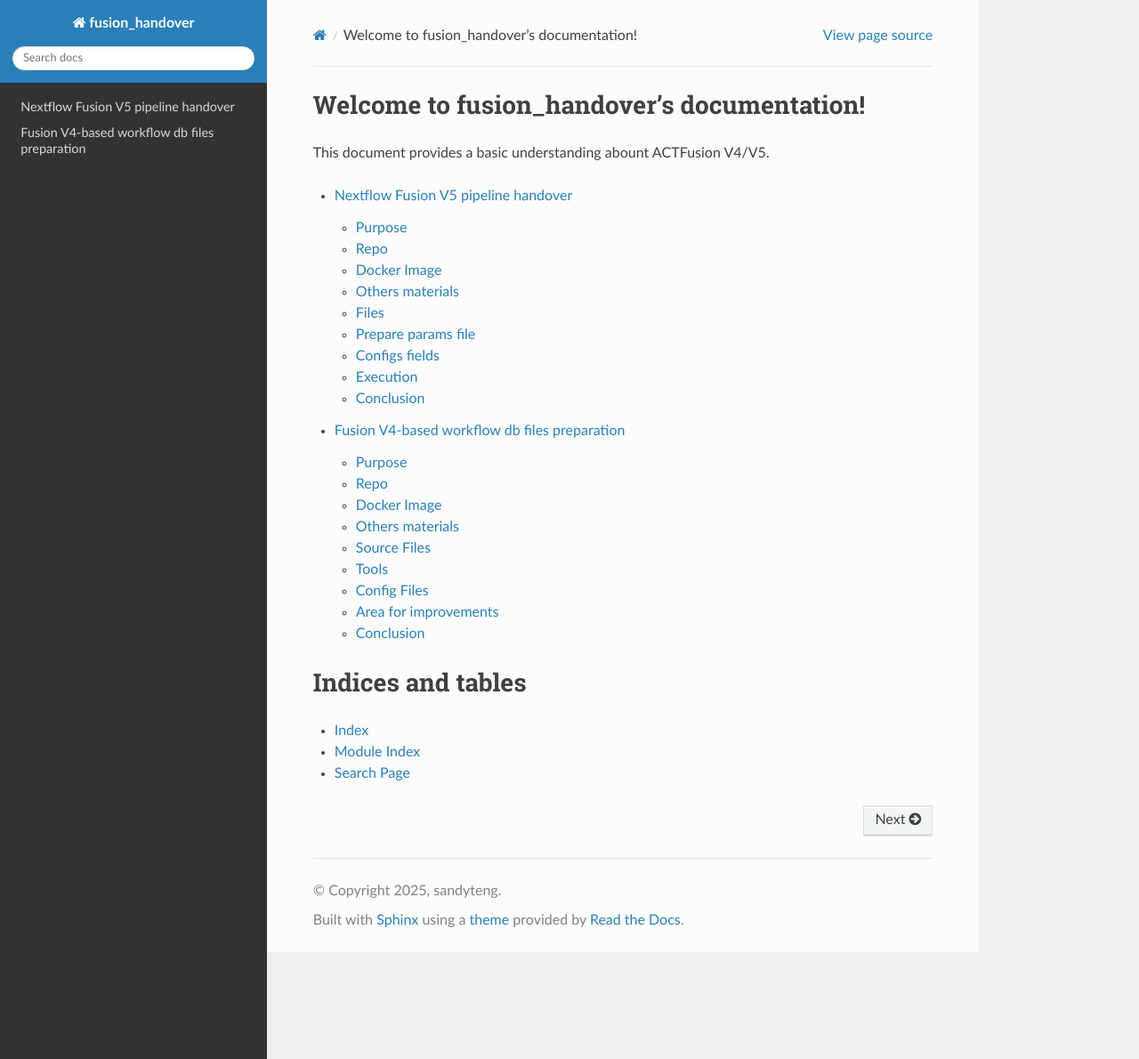
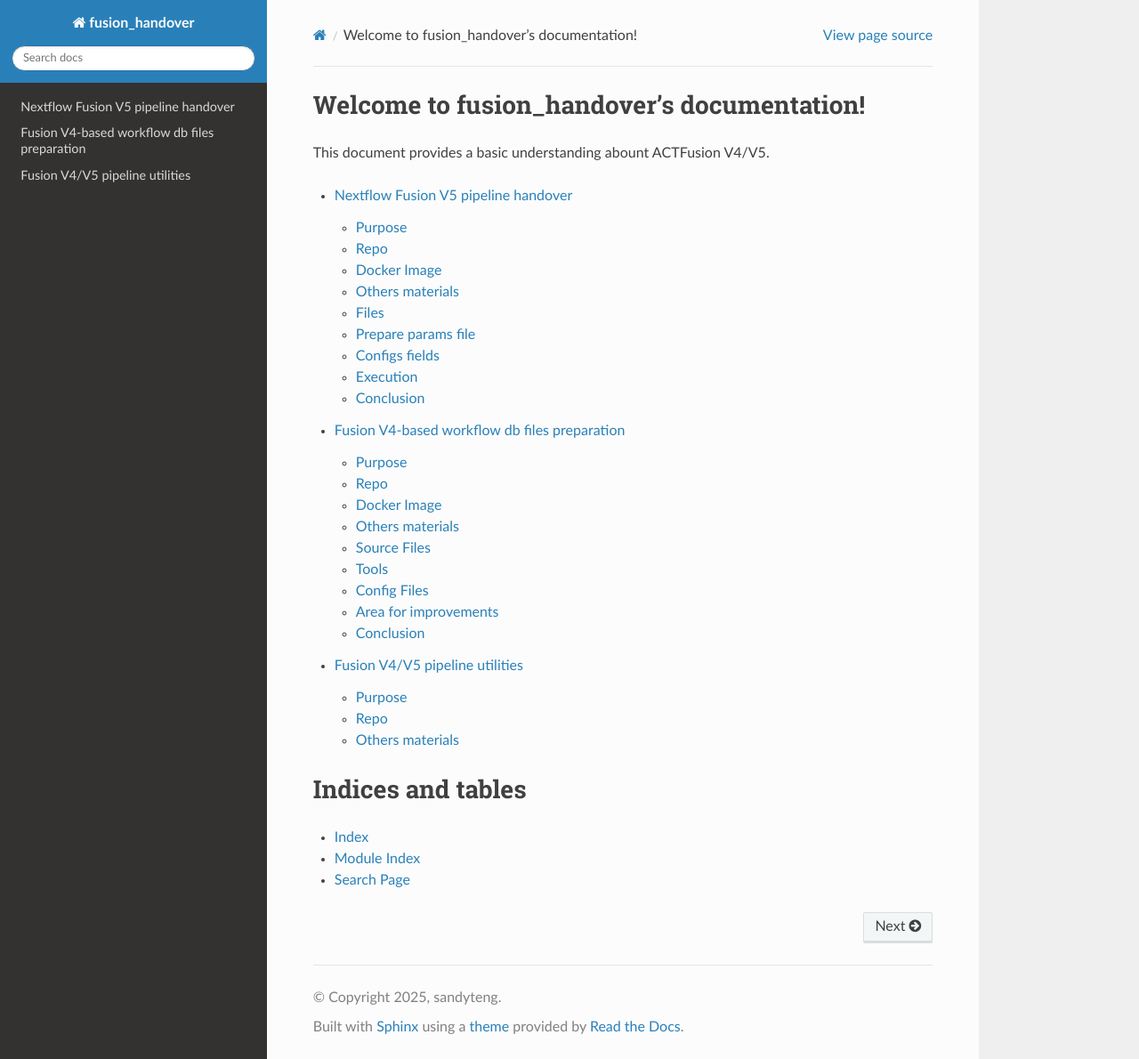
Before and after one commit to sandyteng/fusion_handover, a Sphinx documentation site: the page built from source/index.rst, in a window 1280 px wide and 1190 px high. Shown: the whole window at 89% size. Built offline with Sphinx 7.4.7 and the Read the Docs theme 3.1.0, drawn with Linux system fonts in a browser that asks for light colours; some of the changed lines change nothing that is shown.

Commit message:
add 'pipeline_utilities.rst' to the handover repo

```diff
--- a/source/index.rst
+++ b/source/index.rst
@@ -13,6 +13,7 @@ This document provides a basic understanding abount ACTFusion V4/V5.
 
    nf_fusionv5
    dp_prep_fusionv4
+   pipeline_utilities
 
 Indices and tables
 ==================
--- /dev/null
+++ b/source/pipeline_utilities.rst
@@ -0,0 +1,27 @@
+================================
+Fusion V4/V5 pipeline utilities
+================================
+
+-----------------
+Purpose
+-----------------
+
+This document records the available utilities for the Fusion V4/V5 pipeline output files
+
+----
+
+-----------------
+Repo
+-----------------
+
+- `(Fusion V5) Docker image construction for the commonly used fusion dev. tools <https://github.com/ACTGenomics/fusion_pipeline_env>`_
+- `(Fusion V4) Fusion V4 pipeline utilities <https://github.com/ACTGenomics/Torrent_FUSION_pipeline_utilities.git>`_
+
+-----------------
+Others materials
+-----------------
+
+- Design document - Fusion V4 (slides p.48-p.60): `20240109_actfusion_v4_amplicon_workflow_ST.v0.28.0.pptx <https://actgenomics-my.sharepoint.com/:p:/p/yufenghuang/ETgxdTAFgUNLpYgrhERNdbMBU8HbGUqji5q6WKK-UmKrlQ?e=coyvwP>`_
+- Gene/Exon-level gene quantification: `[Fusion v5] QC metrics survey (hybrid capture, target RNA-seq data) <https://actg.atlassian.net/browse/ABIE-971>`_
+- Sequencing run analysis (AANB01_504): `[Fusion v5] ACTFusion V5 sequencing library, 1st run (16 RNA samples) <https://actg.atlassian.net/browse/ABIE-1014>`_
+- Sequencing run analysis (AANB01_507): `[Fusion V5] ACTFusion V5 Probe feasibility test 2 condition (8 samples, AANB01_507) <https://actg.atlassian.net/browse/ABIE-1024>`_
```
Also changed, not shown: 9 other files.
